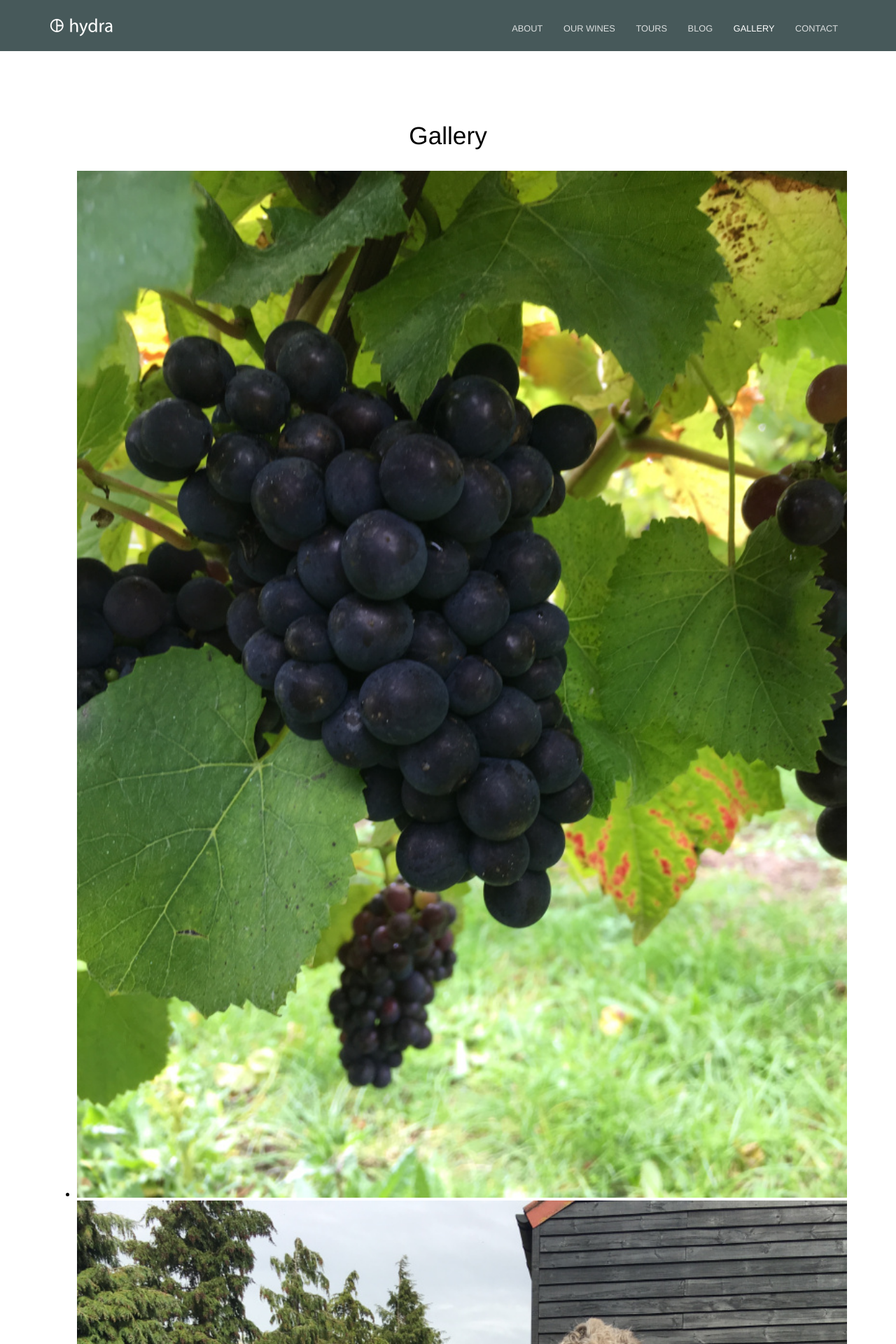
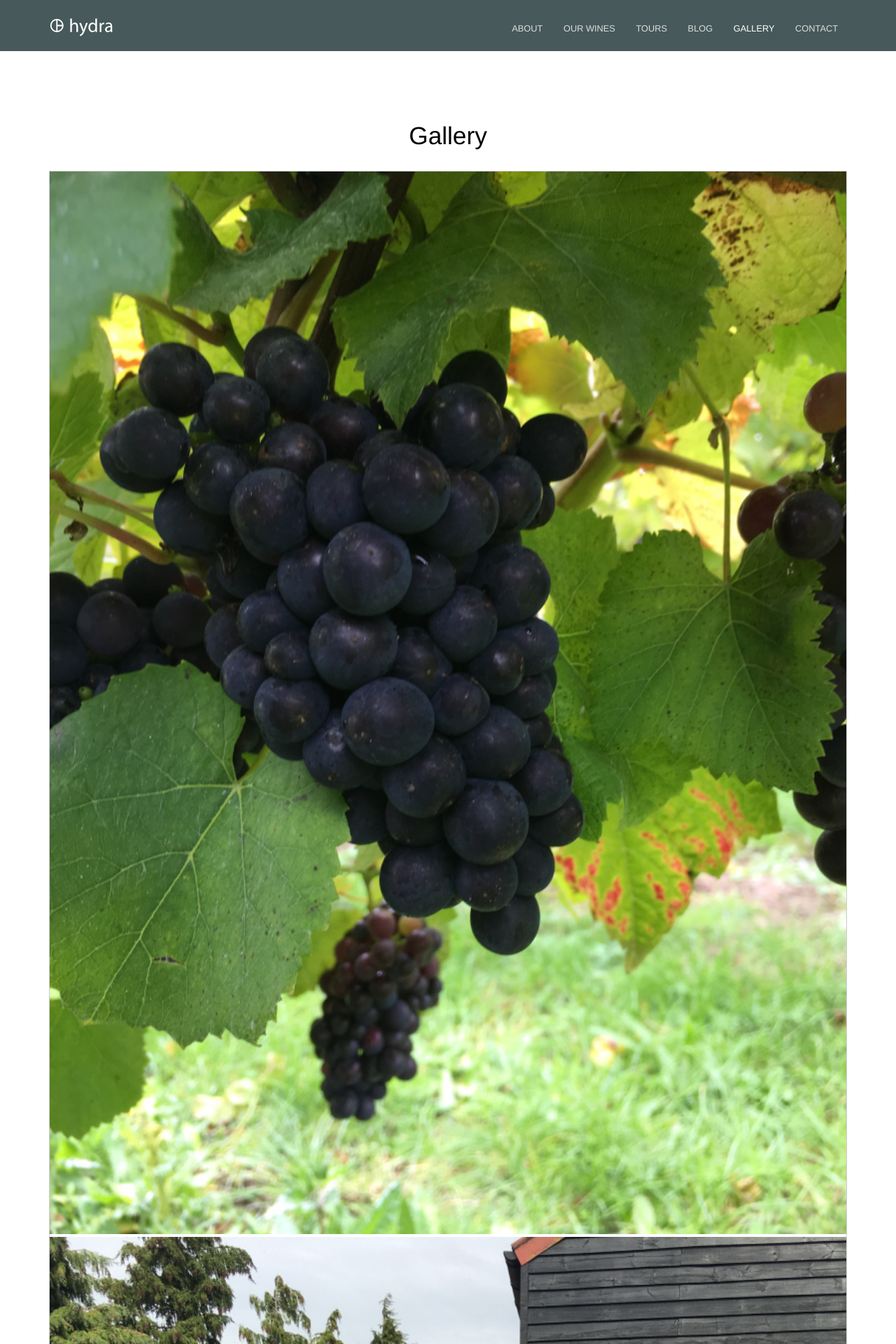
Before and after one commit to seblawson11/CoopersCroft, a Jekyll site: the page built from gallery.html, in a window 1280 px wide. Shown: the top 1920 px of the page at 70% size. Built offline with Jekyll 4.4.1, drawn with Linux system fonts in a browser that asks for light colours.

Commit message:
photo gallery

```diff
--- a/gallery.html
+++ b/gallery.html
@@ -15,12 +15,6 @@ images:
    title: Planting2
 ---
 
-<ul class="photo-gallery">
-  {% for image in page.images %}
-    <li><img src="{{ image.image_path }}" alt="{{ image.title}}"/></li>
-  {% endfor %}
-</ul>
-<!--
 <div class="gallery">
 <div class="row">
   <div class="column">
@@ -42,4 +36,4 @@ images:
     <img src="{{ site.baseurl }}/images/planting2.jpg" alt="planting2" style="width:100%" onclick="myFunction(this);">
   </div>
 </div>
-</div> -->
+</div>
```
